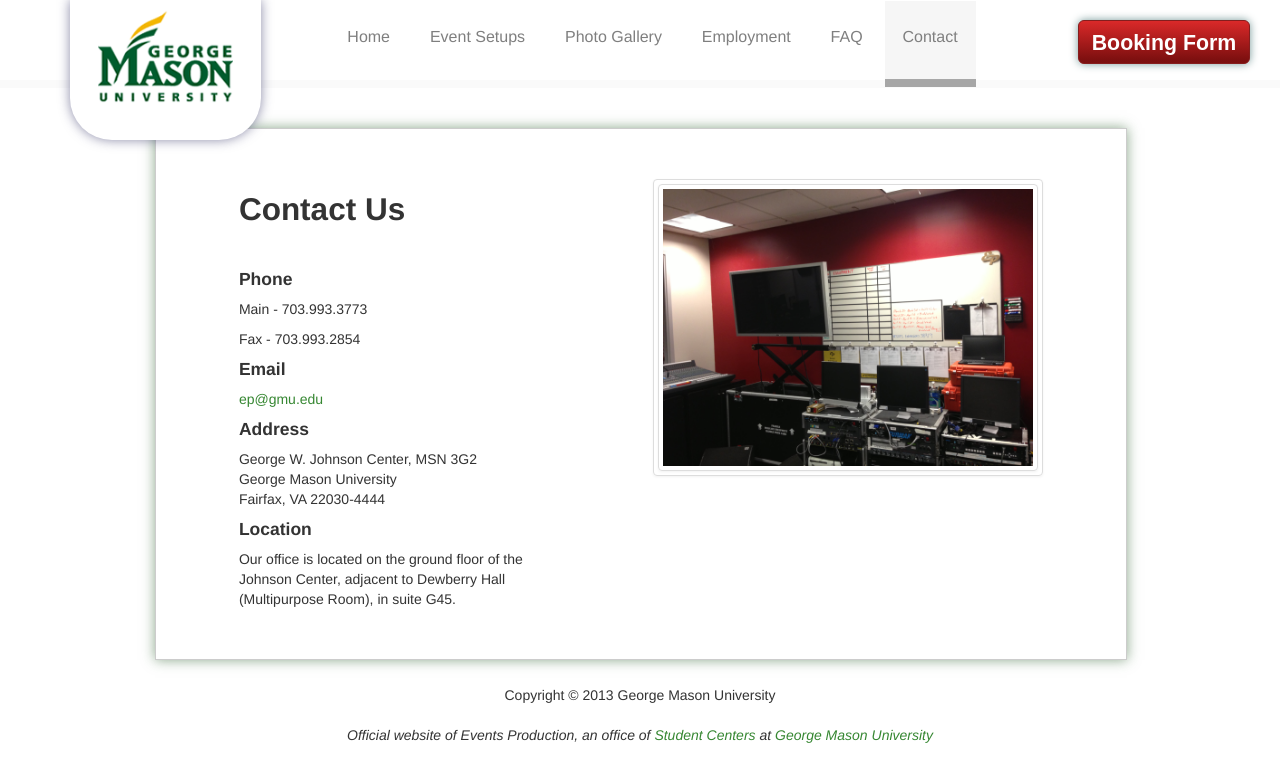
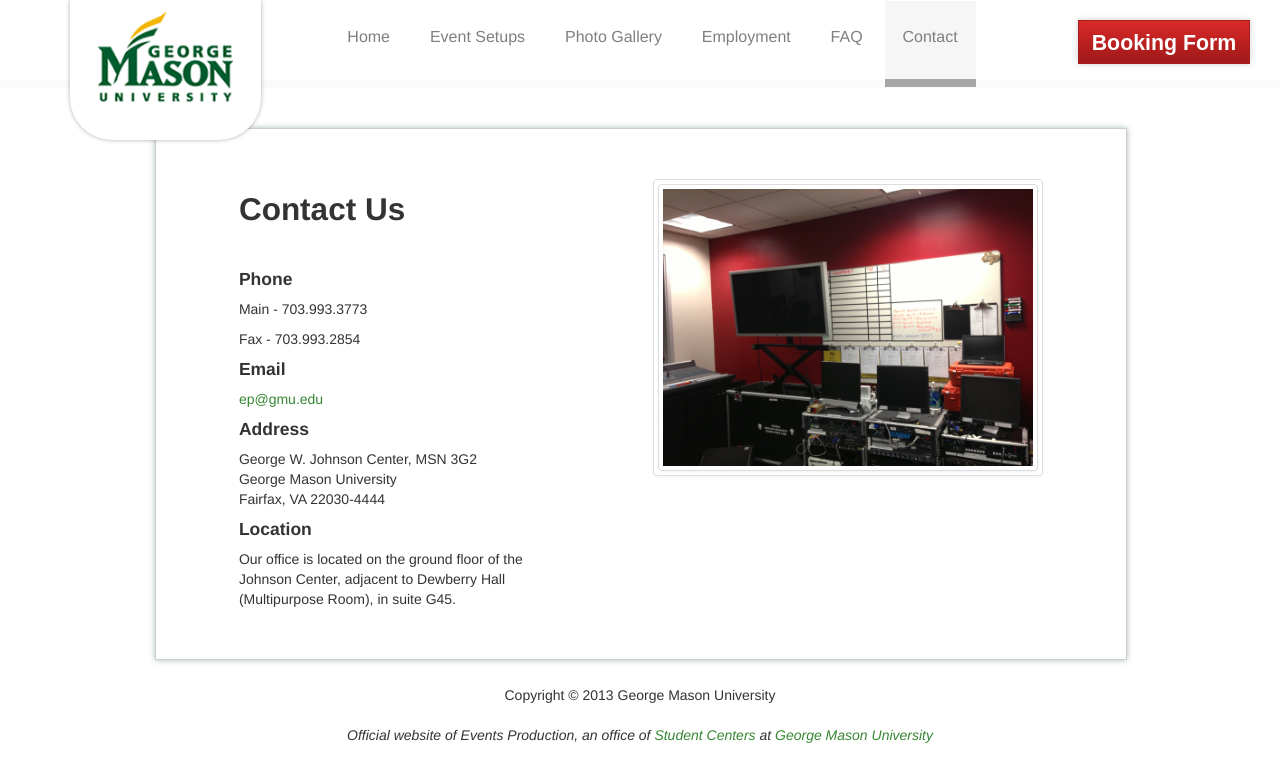
Before and after one commit to bwagner5/EP_Public_Website, a PHP site: page /contact.html in a window 1280 px wide. Shown: the top 782 px of the page. Run offline with PHP 8.4, Linux system fonts and the light colour scheme; some libraries are stand-ins or nearby versions.

Commit message:
Minor Style Changes

```diff
--- a/Stylesheets/styles.css
+++ b/Stylesheets/styles.css
@@ -42,12 +42,12 @@ body{
 	position: absolute;
 	z-index:4;
 	left:70px;
-	border: 1px #dadada;
+	border: 1px #f4f4f4;
 	border-radius: 0px 0px 42px 42px;
 	background-color: white;
-	-webkit-box-shadow: 0px 0px 12px rgba(49, 100, 50, 0.57);
-	-moz-box-shadow: 0px 0px 12px rgba(49, 100, 50, 0.57);
-	box-shadow: 0px 0px 12px rgba(49, 50, 100, 0.57);
+	box-shadow: 0px 0px 4px rgba(53,53,53,0.4);
+		-webkit-box-shadow: 0px 0px 4px rgba(53,53,53,0.4);
+		-moz-box-shadow: 0px 0px 4px rgba(53,53,53,0.4);
 }
 .masonLogo{
 	padding-left:28px;
@@ -103,9 +103,9 @@ a:hover {
 	padding-bottom: 40px;
 	background-color: #FFF;
 	border: 1px solid #cccccc;
-	box-shadow: 0px 0px 12px rgba(49, 50, 100, 0.57);
-		-webkit-box-shadow: 0px 0px 12px rgba(49, 100, 50, 0.57);
-		-moz-box-shadow: 0px 0px 12px rgba(49, 100, 50, 0.57);
+	box-shadow: 0px 0px 6px rgba(49, 50, 100, 0.4);
+		-webkit-box-shadow: 0px 0px 6px rgba(49, 100, 50, 0.4);
+		-moz-box-shadow: 0px 0px 6px rgba(49, 100, 50, 0.4);
 }
 .slideUp{
 	position: relative;
@@ -118,15 +118,14 @@ a:hover {
 	position:absolute;
 	top:20px;
 	right:30px;
-	border: solid #841e1e 1px;
-	border-radius: 6px;
+	border: solid #a72020 1px;
 	background-color: #da2929;
-	background-image: linear-gradient(rgba(187,62,62,0) 0%, rgba(108,11,11,0.85) 93.05%);
-	background-image: -webkit-linear-gradient(rgba(187,62,62,0) 0%, rgba(108,11,11,0.85) 93.05%);
-	background-image: -moz-linear-gradient(rgba(187,62,62,0) 0%, rgba(108,11,11,0.85) 93.05%);
-	box-shadow: 0px 0px 8px #799;
-		-webkit-box-shadow: 0px 0px 8px #799;
-		-moz-box-shadow: 0px 0px 8px #799;
+	background-image: linear-gradient(rgba(187,62,62,0) 0%, rgba(108,11,11,0.50) 93.05%);
+		background-image: -webkit-linear-gradient(rgba(187,62,62,0) 0%, rgba(108,11,11,0.50) 93.05%);
+		background-image: -moz-linear-gradient(rgba(187,62,62,0) 0%, rgba(108,11,11,0.50) 93.05%);
+	box-shadow: 0px 0px 6px #CCC;
+		-webkit-box-shadow: 0px 0px 6px #CCC;
+		-moz-box-shadow: 0px 0px 6px #CCC;
 	transition:background-color .1s;
 		-o-transition:background-color .1s;
 		-ms-transition:background-color .1s;
```
Also changed, not shown: other parts of Stylesheets/styles.css (+21 -10 lines), index.html (+5 -9 lines).
